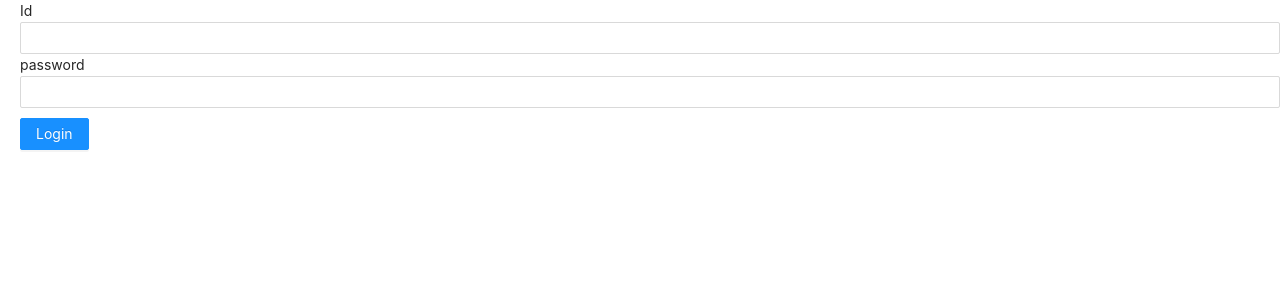
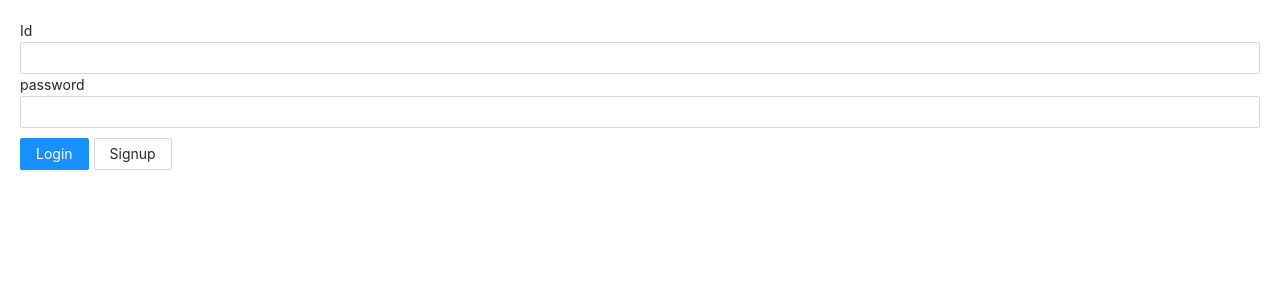
Before and after one commit to dongmin7208/nextNodeBird, a Next.js app: page /components/LoginForm in a window 1280 px wide. Shown: the top 300 px of the page. Built offline with nearby package versions, Linux system fonts and the light colour scheme.

Commit message:
ADD: LoginForm

```diff
--- a/package.json
+++ b/package.json
@@ -11,7 +11,7 @@
     "license": "ISC",
     "dependencies": {
         "@ant-design/icons": "^4.7.0",
-        "antd": "^4.21.3",
+        "antd": "^4.8.6",
         "next": "^12.1.6",
         "prop-types": "^15.8.1",
         "styled-components": "^5.3.5"
--- a/pages/_app.js
+++ b/pages/_app.js
@@ -12,7 +12,7 @@ const NodeBird = ({ Component }) => {
         </>
     );
 };
-NodeBird.PropTypes = {
+NodeBird.propTypes = {
     Component: PropTypes.elementType.isRequired,
 };
 
--- a/pages/components/LoginForm.js
+++ b/pages/components/LoginForm.js
@@ -1,15 +1,19 @@
-import { useState, useCallback } from "react";
+import { useState, useCallback, useMemo } from "react";
 import { Form, Input, Button } from "antd";
 import Link from "next/link";
 import styled from "styled-components";
 
 const ButtonWrapper = styled.div`
+    display: flex;
     margin-top: 10px;
 `;
-const FormWrapper = styled.div`
-    margin-left: 20px;
+const FormWrapper = styled(Form)`
+    padding: 20px;
 `;
-const LoginForm = () => {
+const ButtonDivision = styled.div`
+    margin-left: 5px;
+`;
+const LoginForm = ({ setIsLoggedIn }) => {
     const [id, setId] = useState("");
     const [password, setPassword] = useState("");
     const onChangeId = useCallback((e) => {
@@ -19,9 +23,13 @@ const LoginForm = () => {
         setPassword(e.target.value);
     }, []);
 
+    // const style = useMemo(()=> ({marginTop: 10}),[]);
+    const onSubmitForm = useCallback(() => {
+        console.log(id, password);
+        setIsLoggedIn(true);
+    }, [id, password]);
     return (
-        <FormWrapper>
-            <Form>
+        <FormWrapper onFinish={onSubmitForm}>
             <div>
                 <label htmlFor="user-id">Id</label>
                 <br />
@@ -46,11 +54,14 @@ const LoginForm = () => {
                 <Button type="primary" htmlType="submit" loading={false}>
                     Login
                 </Button>
+                <ButtonDivision>
                     <Link href="/signup">
-                        <a></a>
+                        <a>
+                            <Button>Signup</Button>
+                        </a>
                     </Link>
+                </ButtonDivision>
             </ButtonWrapper>
-            </Form>
         </FormWrapper>
     );
 };
```
Also changed, not shown: pages/components/AppLayout.js (+15 -6 lines), pages/components/UserProfile.js (+24 -1 lines), 1 other file (tests, documents, lock files or other folders). Lines whose indentation alone changed are shown as unchanged.
